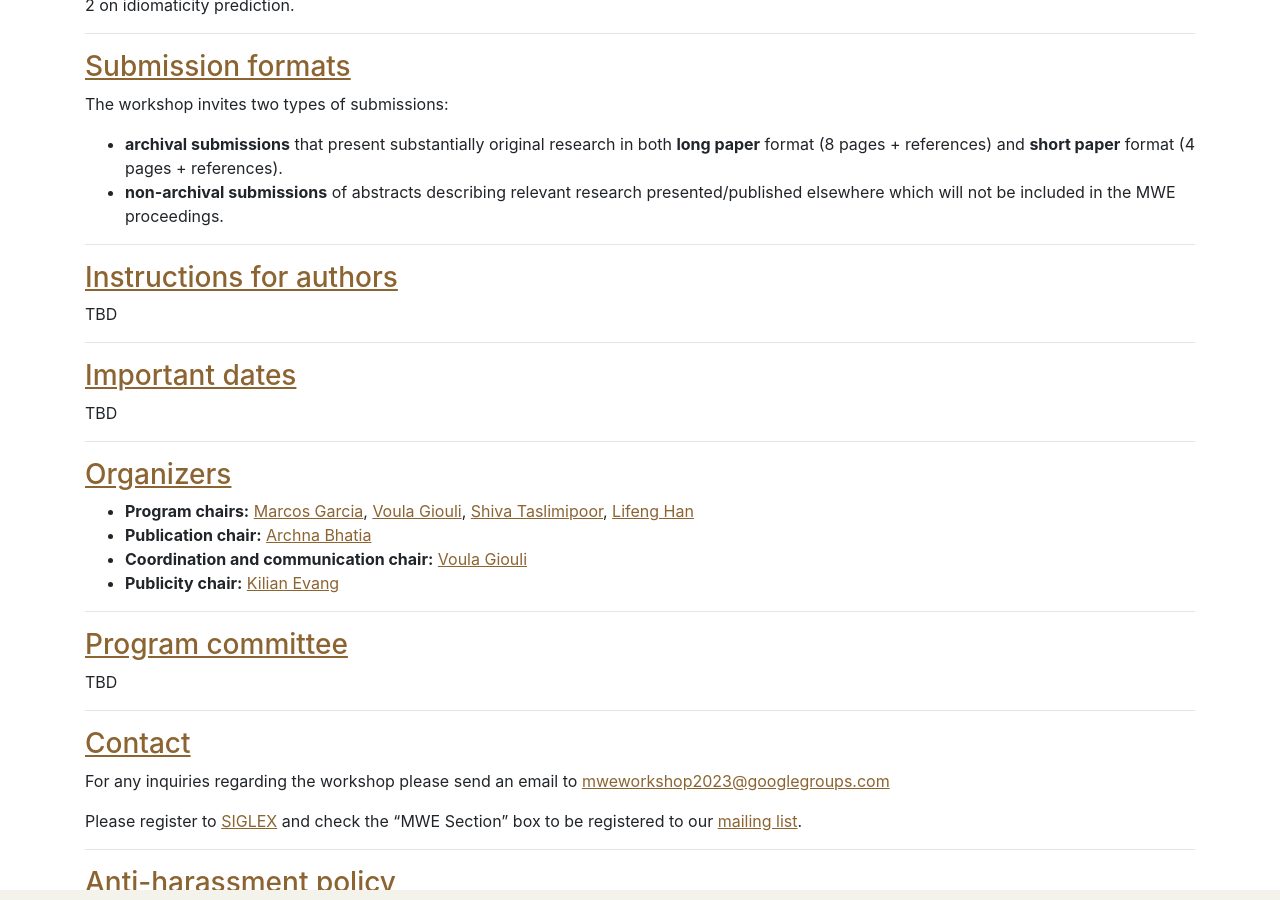
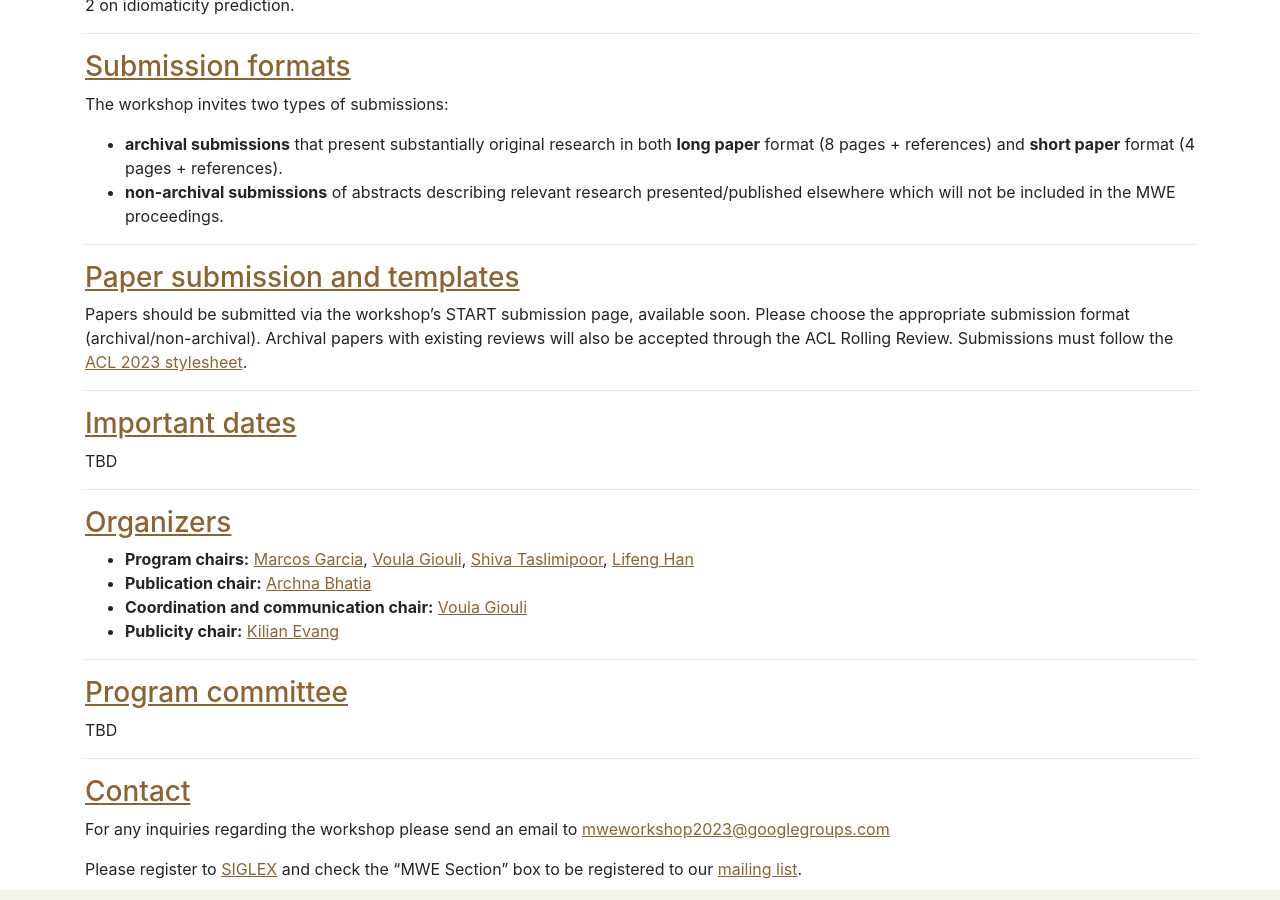
Before and after one commit to multiword/multiword.github.io, a Jekyll site: the page built from mwe2023/index.md, in a window 1280 px wide and 900 px high, scrolled down 2656 px. Built offline with Jekyll 4.4.1, drawn with Linux system fonts in a browser that asks for light colours; comment, search, counter and statistics services are not loaded; some of the changed text lies outside the part shown.

Commit message:
Added Paper submission and templates

```diff
--- a/mwe2023/index.md
+++ b/mwe2023/index.md
@@ -46,7 +46,7 @@ Special Interest Group on the Lexicon ([SIGLEX](http://www.siglex.org/)) of the
 - [Description](#description)
 - [Shared task](#shared-task)
 - [Submission formats](#submission)
-- [Instructions for authors](#instructions)
+- [Paper submission and templates](#instructions)
 - [Important dates](#dates)
 - [Organizers](#organizers)
 - [Program committee](#committee)
@@ -123,9 +123,10 @@ The workshop invites  two types of submissions:
 
 -----
 
-### <a name="instructions"> Instructions for authors </a>
+### <a name="instructions">Paper submission and templates</a>
 
-TBD
+
+Papers should be submitted via the workshop's START submission page, available soon. Please choose the appropriate submission format (archival/non-archival). Archival papers with existing reviews will also be accepted through the ACL Rolling Review. Submissions must follow the [ACL 2023 stylesheet](https://2023.aclweb.org/calls/style_and_formatting/).
 
 -----
 
```
